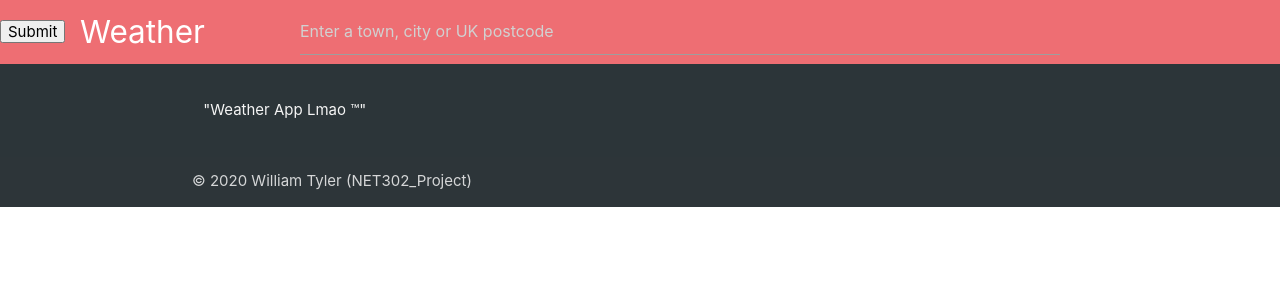
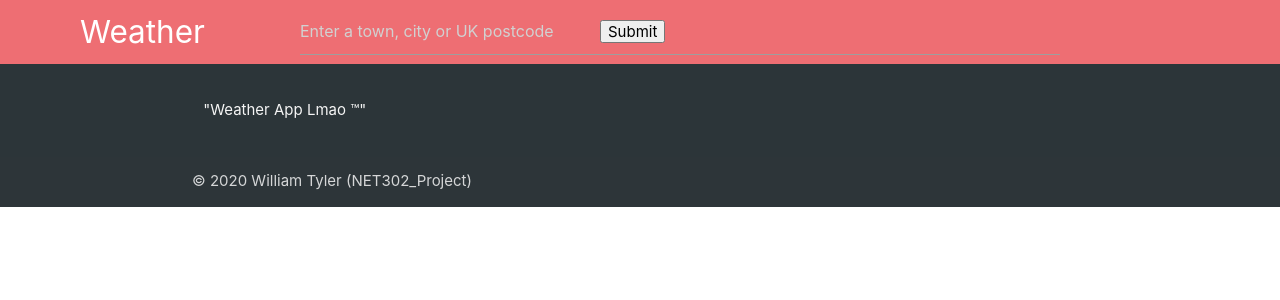
Before and after one commit to wtylerwork/NET302-Project, a PHP site: page / in a window 1280 px wide. Shown: the top 300 px of the page. Run offline with PHP 8.4, Linux system fonts and the light colour scheme; some libraries are stand-ins or nearby versions.

Commit message:
Bav Bar Pos

```diff
--- a/index.php
+++ b/index.php
@@ -23,7 +23,7 @@
 					<div style="position:fixed; left:300px;">
 						<input placeholder="Enter a town, city or UK postcode" name="cityName" id="customerName" type="text" maxlength="120" size="70">
 					</div>
-					<div>
+					<div style="position:fixed; left:600px;">
 						<input placeholder="Submit" name="submit" id="submit" type="submit" class="button">
 					</div>
 				</ul>
```
